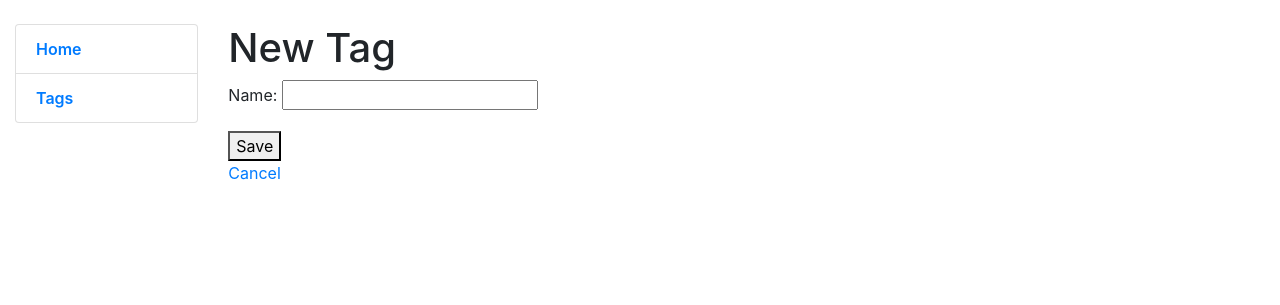
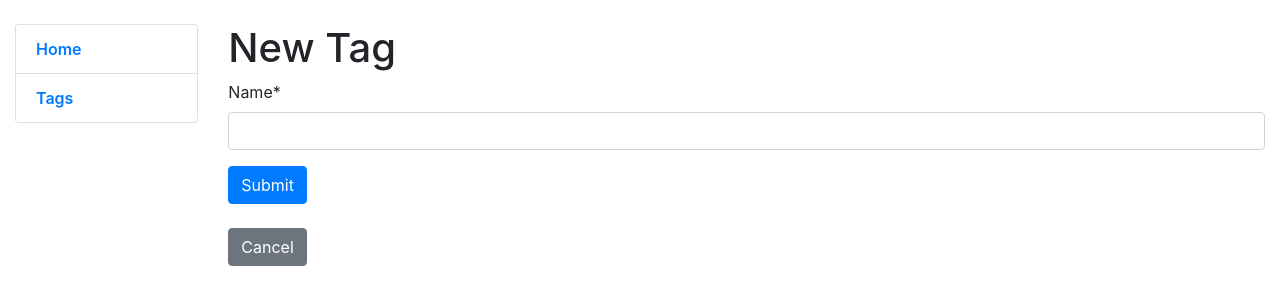
Before and after one commit to BileichukIvan/todo-list, a Django app: page /tags/new/ in a window 1280 px wide. Shown: the top 305 px of the page. Run offline with Django 5.2, Linux system fonts and the light colour scheme; some libraries are stand-ins or nearby versions.

Commit message:
style: Change style in Task & Tag forms

```diff
--- a/templates/todo/tag_form.html
+++ b/templates/todo/tag_form.html
@@ -1,11 +1,13 @@
 {% extends "base.html" %}
+{% load crispy_forms_filters %}
 
 {% block content %}
-<h1>{% if form.instance.pk %}Edit Tag{% else %}New Tag{% endif %}</h1>
-<form method="post">
+  <h1>{% if form.instance.pk %}Edit Tag{% else %}New Tag{% endif %}</h1>
+  <form method="post">
     {% csrf_token %}
-    {{ form.as_p }}
-    <button type="submit">Save</button>
-</form>
-<a href="{% url 'todo:tag-list' %}">Cancel</a>
+    {{ form|crispy }}
+    <input type="submit" value="Submit" class="btn btn-primary">
+  </form>
+  <br>
+  <a class="btn btn-secondary" href="{% url 'todo:tag-list' %}">Cancel</a>
 {% endblock %}
```
Also changed, not shown: templates/todo/task_form.html (+8 -6 lines).
